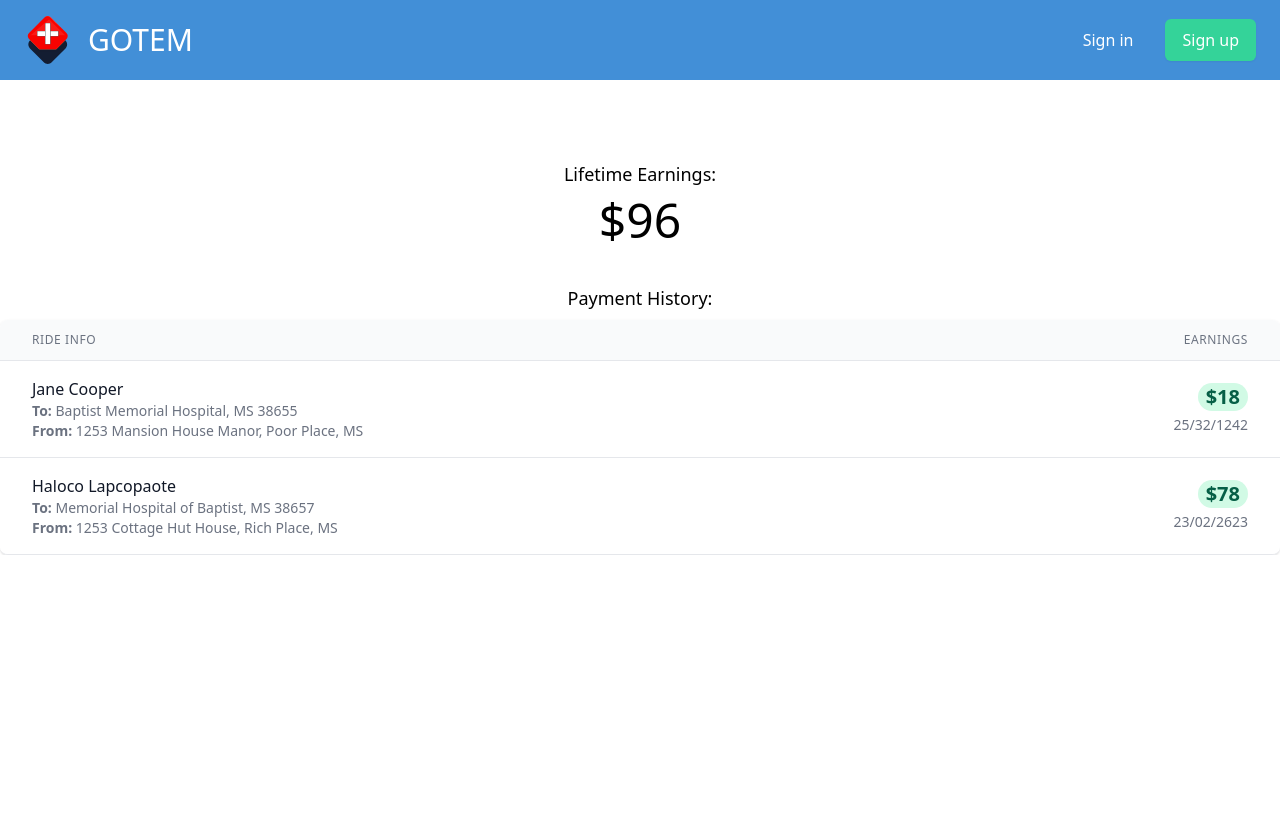
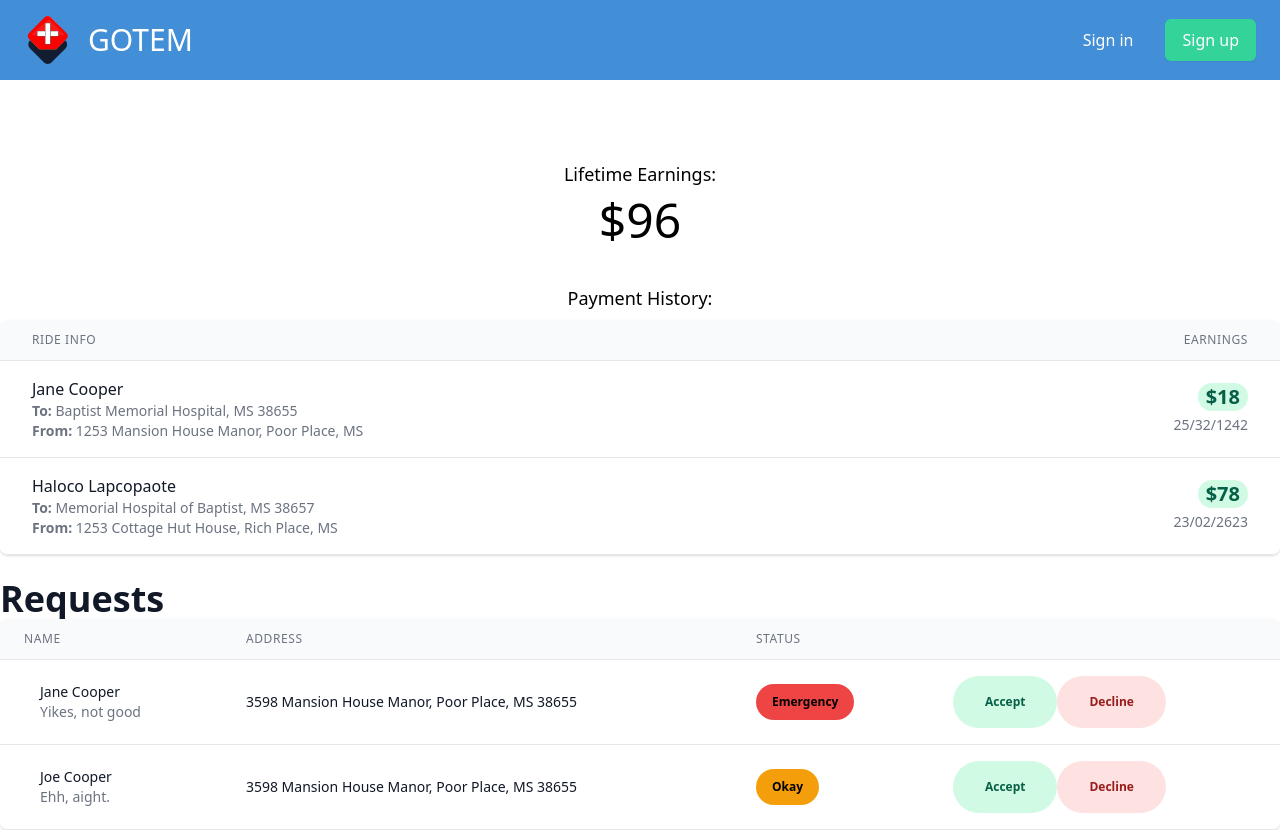
Before and after one commit to soumildatta/gotem, a React (Create React App) app: page / in a window 1280 px wide. Before the commit the page ends 800 px from the top, so only its background shows below. Built offline with nearby package versions, Linux system fonts and the light colour scheme.

Commit message:
Made request page

```diff
--- a/src/App.jsx
+++ b/src/App.jsx
@@ -1,13 +1,14 @@
 import "./App.css";
 import Navbar from "./shared/Navbar/Navbar";
 import DriverPayments from "./driverPayments/DriverPayments";
-
+import Requests from "./requests/Requests";
 function App() {
   return (
     <div className="App overflow-x-hidden overflow-y-hidden">
       <Navbar />
       <div className="overflow-x-hidden overflow-y-hidden">
         <DriverPayments />
+        <Requests />
       </div>
     </div>
   );
--- /dev/null
+++ b/src/requests/RequestCards.jsx
@@ -0,0 +1,42 @@
+import React from 'react'
+
+const RequestCards = ( {data} ) => {
+    return(
+
+                <tr>
+                  <td class="px-6 py-4 whitespace-nowrap">
+                    <div class="flex items-center">
+                      <div class="ml-4">
+                        <div class="text-sm font-medium text-gray-900">
+                          {data.name}
+                        </div>
+                        <div class="text-sm text-gray-500">
+                          {data.info}
+                        </div>
+                      </div>
+                    </div>
+                  </td>
+                  <td class="px-6 py-4 whitespace-nowrap">
+                    <div class="text-sm text-gray-900">{data.address}</div>
+                  </td>
+                  <td class="px-6 py-4 whitespace-nowrap">
+                    { data.status == "Emergency" ? (<span class="px-4 py-2 inline-flex text-xs leading-5 font-semibold rounded-full bg-red-500 text-black">{data.status}</span>) :
+                    (<span class="px-4 py-2 inline-flex text-xs leading-5 font-semibold rounded-full bg-yellow-500 text-black">{data.status}</span>)}
+                    {/* <span class="px-4 py-2 inline-flex text-xs leading-5 font-semibold rounded-full bg-red-500 text-black">
+                      {data.status}
+                    </span> */}
+                  </td>
+                  <td class="px-6 py-4 whitespace-nowrap">
+                  <button class="px-8 py-4 inline-flex text-xs leading-5 font-semibold rounded-full bg-green-100 hover:bg-green-200 text-green-800">
+                      Accept
+                    </button>
+                  <button class="px-8 py-4 inline-flex text-xs leading-5 font-semibold rounded-full bg-red-100 hover:bg-red-200 text-red-800">
+                      Decline
+                  </button>
+                  </td>
+                </tr>
+
+
+    )
+}
+export default RequestCards;
--- /dev/null
+++ b/src/requests/Requests.jsx
@@ -0,0 +1,60 @@
+import React from 'react'
+import RequestCards from "./RequestCards";
+
+const Requests = () => {
+    const requestsdata = [
+        {
+          name: "Jane Cooper",
+          info: "Yikes, not good",
+          address: "3598 Mansion House Manor, Poor Place, MS 38655",
+          status: "Emergency",
+        },
+        {
+          name: "Joe Cooper",
+          info: "Ehh, aight.",
+          address: "3598 Mansion House Manor, Poor Place, MS 38655",
+          status: "Okay",
+        },
+      ];
+    return (
+
+        <div class="flex flex-col">
+        <h2 className="mt-6 text-center text-4xl font-extrabold text-gray-900 flex justify-left ">Requests</h2>
+        <div class="-my-2 overflow-x-auto sm:-mx-6 lg:-mx-8">
+        <div class="py-2 align-middle inline-block min-w-full sm:px-6 lg:px-8">
+          <div class="shadow overflow-hidden border-b border-gray-200 sm:rounded-lg">
+            <table class="min-w-full divide-y divide-gray-200">
+              <thead class="bg-gray-50">
+                <tr>
+                  <th scope="col" class="px-6 py-3 text-left text-xs font-medium text-gray-500 uppercase tracking-wider">
+                    Name
+                  </th>
+                  <th scope="col" class="px-6 py-3 text-left text-xs font-medium text-gray-500 uppercase tracking-wider">
+                    Address
+                  </th>
+                  <th scope="col" class="px-6 py-3 text-left text-xs font-medium text-gray-500 uppercase tracking-wider">
+                    Status
+                  </th>
+                  <th scope="col" class="relative px-6 py-3">
+                    <span class="sr-only">Options</span>
+                  </th>
+                </tr>
+              </thead>
+              {/* <RequestCards/> */}
+              <tbody class="bg-white divide-y divide-gray-200">
+
+                  {requestsdata.map((requestsdata) => (
+                      <RequestCards data ={requestsdata} />
+                  ))}
+
+              </tbody>
+            </table>
+          </div>
+        </div>
+      </div>
+        </div>
+
+    )
+}
+
+export default Requests;
```
